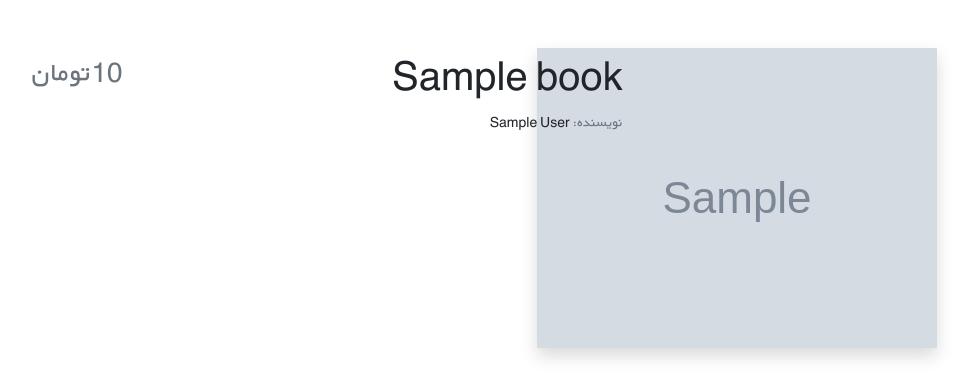
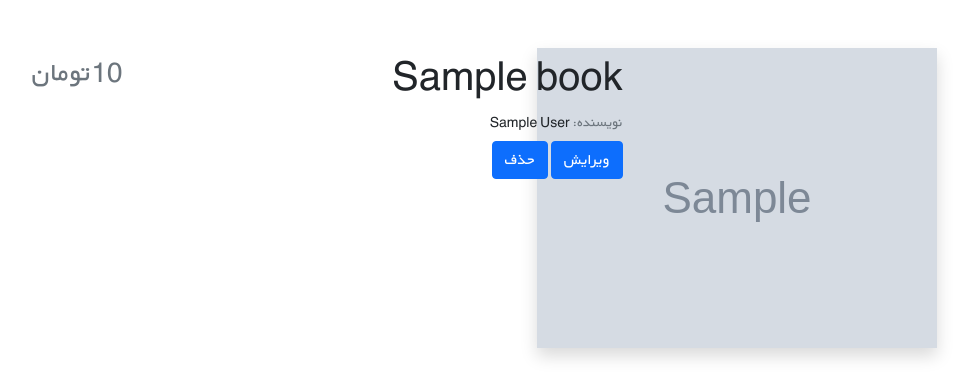
Before and after one commit to taha127/Book-Store-Project, a Django app: template books/templates/books/book_detail.html in a window 1280 px wide. Shown: the part 61-439 px from the top of the page, without its empty margins (210-1182 px from the left). Run offline with Django 5.2, Linux system fonts and the light colour scheme; the template is opened without the code that fills it: most values are stand-ins (such as "Sample title", 1, 10 or a date in 2020); grey boxes marked "Sample" are stand-in pictures.

Commit message:
enhance book detail template to include edit and delete buttons

```diff
--- a/books/templates/books/book_detail.html
+++ b/books/templates/books/book_detail.html
@@ -18,6 +18,9 @@
                         <div class="col-xs-12 col-md-6 text-center text-md-end mt-md-1 mt-4">
                             <h1>{{ book.title }}</h1>
                             <h5 class="small my-1"><span class="text-muted">نویسنده: </span>{{ book.author }}</h5>
+                            <a href="{% url 'book_update' book.id %}" class="btn btn-primary">ویرایش</a>
+                            <span class="mt-2"></span>
+                            <a href="{% url 'book_delete' book.id %}" class="btn btn-primary">حذف</a>
                         </div>
                         <div class="col-xs-12 col-md-3 d-flex flex-column">
                             <h3 class="align-self-center pt-2 text-muted align-self-md-end">
```
